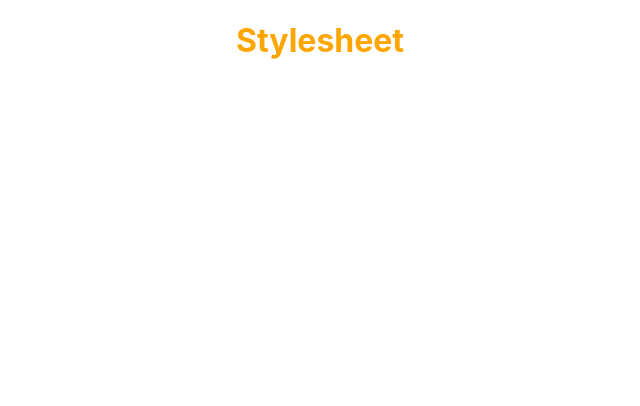
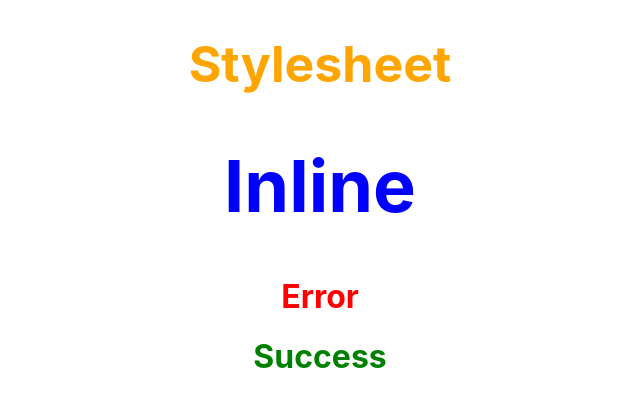
Before and after one commit to MirAfzalul/ReactJS-Tutorial, a React (Create React App) app: page / in a window 1280 px wide. Shown: the top 406 px of the page, without its empty margins (320-960 px from the left). Built offline with nearby package versions, Linux system fonts and the light colour scheme.

Commit message:
Tutorial - 20 - Styling and CSS Basics Part-2

```diff
--- a/src/App.js
+++ b/src/App.js
@@ -12,10 +12,17 @@ import ParentComponent from './components/ParentComponent';
 import UserGreeting from './components/UserGreeting';
 import NameList from './components/NameList';
 import Stylesheet from './components/Stylesheet';
+import Inline from './components/Inline';
+import './appStyles.css'
+import styles from './appStyles.module.css'
+
 function App() {
   return (
     <div className="App">
       <Stylesheet primary={true}/>
+      <Inline/>
+      <h1 className='error'>Error</h1>
+      <h1 className={styles.success}>Success</h1>
       {/* <Greets name= "asif" >
       <p>This is a paragraph</p>
       </Greets>
--- /dev/null
+++ b/src/appStyles.css
@@ -0,0 +1,3 @@
+.error{
+    color: red
+}
--- /dev/null
+++ b/src/appStyles.module.css
@@ -0,0 +1,3 @@
+.success{
+    color: green
+}
--- /dev/null
+++ b/src/components/Inline.js
@@ -0,0 +1,15 @@
+import React from 'react'
+
+const heading={
+    fontSize:'72px',
+    color:'blue'
+}
+function Inline() {
+    return (
+        <div>
+            <h1 style={heading}>Inline</h1>
+        </div>
+    )
+}
+
+export default Inline
--- a/src/components/myStyle.css
+++ b/src/components/myStyle.css
@@ -2,5 +2,5 @@
     color: orange;
 }
 .font-xl{
-    font-size: 100 px;
+    font-size: 50px ;
 }
```
